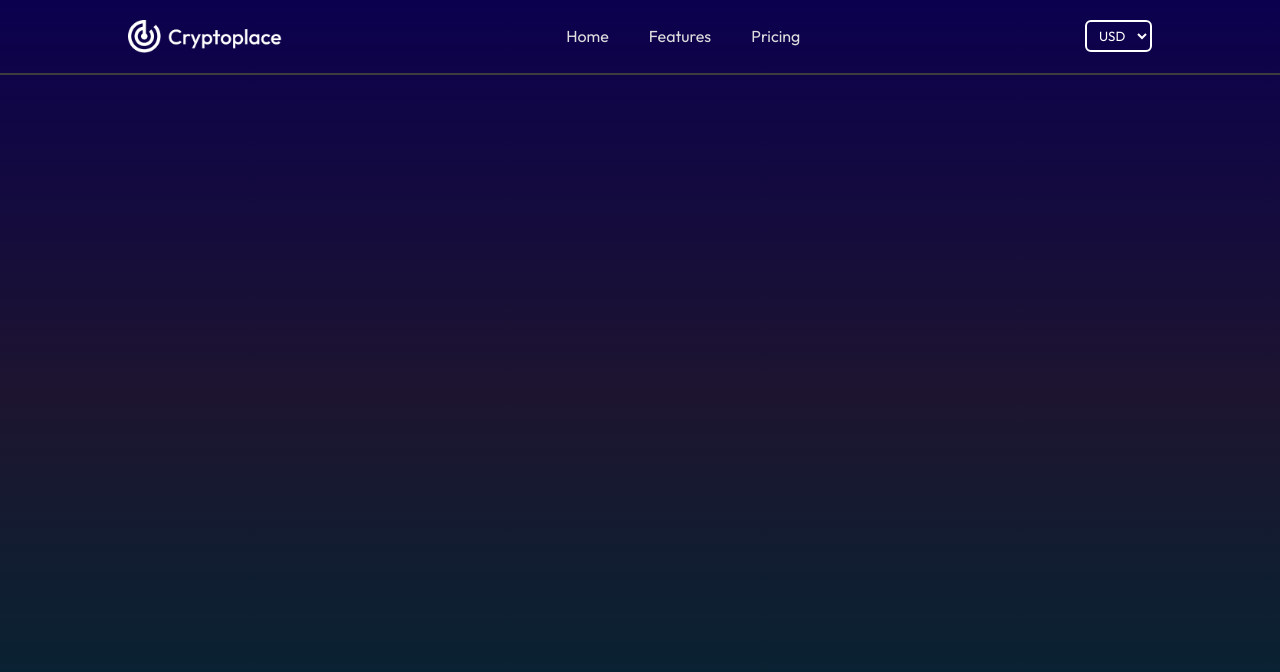
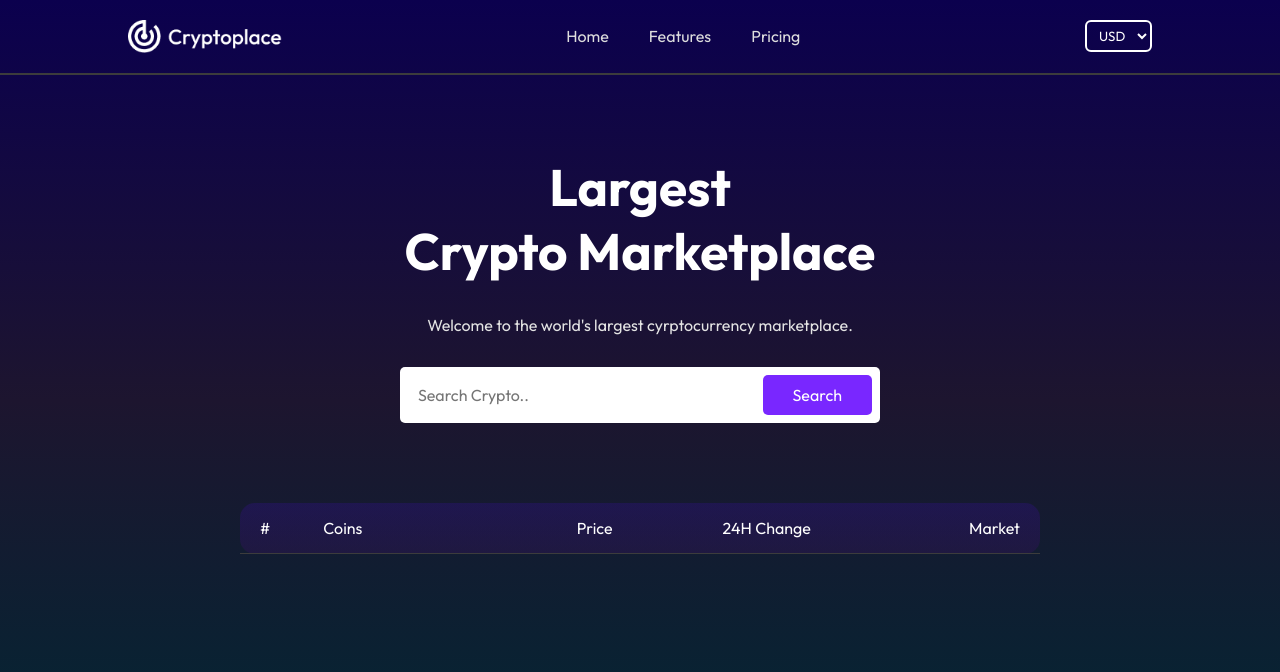
Before and after one commit to Owais-Creates/Coinplace, a React (Vite) app in the folder crypto/: page / in a window 1280 px wide. Shown: the top 672 px of the page. Built offline with nearby package versions, Linux system fonts and the light colour scheme; no server answers.

Commit message:
did homepage and setup the api and context api

```diff
--- a/crypto/src/App.jsx
+++ b/crypto/src/App.jsx
@@ -1,11 +1,17 @@
 import React from 'react'
 import Navbar from './components/Navbar/Navbar'
+import { Route, Routes } from 'react-router-dom'
+import Home from "./pages/Home/Home"
+import Coin from "./pages/Coin/Coin"
 
 const App = () => {
   return (
     <div className='app' >
-
       <Navbar />
+      <Routes>
+        <Route path='/' element={<Home />} />
+        <Route path='/coin/:coinId' element={<Coin />} />
+      </Routes>
 
     </div>
   )
--- a/crypto/src/components/Navbar/Navbar.jsx
+++ b/crypto/src/components/Navbar/Navbar.jsx
@@ -1,8 +1,13 @@
 import React from 'react'
 import './Navbar.css'
 import logo from "../../assets/logo.png"
+import {useCoin} from "../../context/CoinContext"
 
 const Navbar = () => {
+
+const coin = useCoin()
+console.log(coin);
+
     return (
         <>
             <div className='navbar' >
--- /dev/null
+++ b/crypto/src/context/CoinContext.jsx
@@ -0,0 +1,53 @@
+import { createContext, useContext, useEffect, useState } from "react";
+
+const CoinContext = createContext()
+
+export const useCoin = () => {
+    return useContext(CoinContext);
+}
+
+
+
+const CoinProvider = (props) => {
+
+    const [allCoin, setAllCoin] = useState([]);
+    const [currency, setCurrency] = useState({
+        name: "usd",
+        symbol: "$"
+    });
+
+    const fetchAllCoin = async () => {
+        const options = {
+            method: 'GET',
+            headers: {
+                accept: 'application/json',
+                'x-cg-demo-api-key': '	CG-UhHVGjwtPmU2hzkhpDpnuLdb'
+            }
+        };
+
+        const data = await fetch(`https://api.coingecko.com/api/v3/coins/markets?vs_currency=${currency.name}`, options);
+        const response = await data.json();
+        setAllCoin(response)
+    }
+
+    useEffect(() => {
+        fetchAllCoin()
+    }, [currency])
+
+    const contextValue = {
+        allCoin,
+        setAllCoin,
+        currency,
+        setCurrency
+    }
+
+    return (
+
+        <CoinContext.Provider value={contextValue}>
+            {props.children}
+        </CoinContext.Provider>
+
+    )
+};
+
+export default CoinProvider;
--- a/crypto/src/main.jsx
+++ b/crypto/src/main.jsx
@@ -3,9 +3,14 @@ import ReactDOM from 'react-dom/client'
 import App from './App.jsx'
 import './index.css'
 import { BrowserRouter } from 'react-router-dom'
+import CoinProvider from './context/CoinContext.jsx'
 
 ReactDOM.createRoot(document.getElementById('root')).render(
   <React.StrictMode>
-    <App />
+    <BrowserRouter>
+      <CoinProvider>
+        <App />
+      </CoinProvider>
+    </BrowserRouter>
   </React.StrictMode>,
 )
--- a/crypto/src/pages/Coin/Coin.jsx
+++ b/crypto/src/pages/Coin/Coin.jsx
@@ -4,7 +4,7 @@ import './Coin.css'
 const Coin = () => {
   return (
     <>
-
+    <h2>Coin</h2>
     </>
   )
 }
--- a/crypto/src/pages/Home/Home.css
+++ b/crypto/src/pages/Home/Home.css
@@ -0,0 +1,79 @@
+.home {
+    padding: 0px 10px;
+    padding-bottom: 100px;
+}
+
+.hero {
+    max-width: 600px;
+    margin: 80px auto;
+    display: flex;
+    flex-direction: column;
+    align-items: center;
+    text-align: center;
+    gap: 30px;
+}
+
+.hero h1 {
+    font-size: max(4vw, 36px);
+}
+
+.hero p {
+    width: 75%;
+    color: #e3e3e3;
+    line-height: 1.5;
+}
+
+.hero form {
+    padding: 8px;
+    width: 80%;
+    background-color: white;
+    border-radius: 5px;
+    font-size: 20px;
+    display: flex;
+    justify-content: space-between;
+    align-items: center;
+    gap: 10px;
+}
+
+.hero input {
+
+    flex: 1;
+    font-size: 16px;
+    outline: none;
+    border: none;
+    padding-left: 10px;
+
+}
+
+.hero button {
+    border: none;
+    background: #7927ff;
+    color: white;
+    font-size: 16px;
+    padding: 10px 30px;
+    border-radius: 5px;
+    cursor: pointer;
+}
+
+.crypto-table {
+    max-width: 800px;
+    margin: auto;
+    background: linear-gradient(rgba(84, 3, 255, 0.15), rgba(105, 2, 153, 0.15));
+    border-radius: 15px;
+}
+
+.table-layout {
+    display: grid;
+    grid-template-columns: 0.5fr 2fr 1fr 1fr 1.5fr;
+    padding: 15px 20px;
+    align-items: center;
+    border-bottom: 1px solid #3c3c3c;
+}
+
+.hour-change {
+    text-align: center;
+}
+
+.market-cap {
+    text-align: right;
+}
--- a/crypto/src/pages/Home/Home.jsx
+++ b/crypto/src/pages/Home/Home.jsx
@@ -4,7 +4,29 @@ import './Home.css'
 const Home = () => {
   return (
     <>
+      <div className="home">
+        <div className="hero">
+          <h1>Largest <br /> Crypto Marketplace</h1>
+          <p>Welcome to the world's largest cyrptocurrency marketplace.</p>
 
+          <form>
+            <input type="text" placeholder='Search Crypto..' />
+            <button type='submit' >Search</button>
+          </form>
+
+        </div>
+
+        <div className="crypto-table">
+          <div className="table-layout">
+            <p>#</p>
+            <p>Coins</p>
+            <p>Price</p>
+            <p className='hour-change' >24H Change</p>
+            <p className='market-cap'>Market</p>
+          </div>
+        </div>
+
+      </div>
     </>
   )
 }
```
